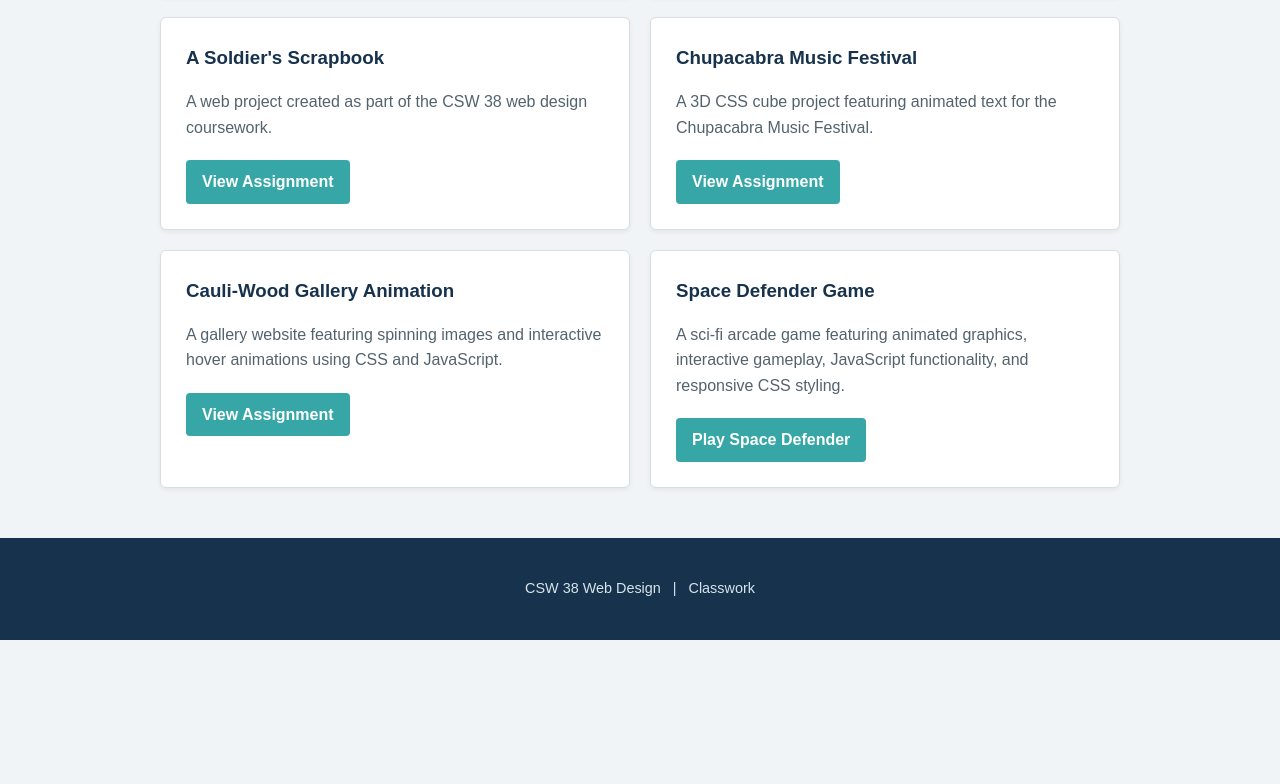
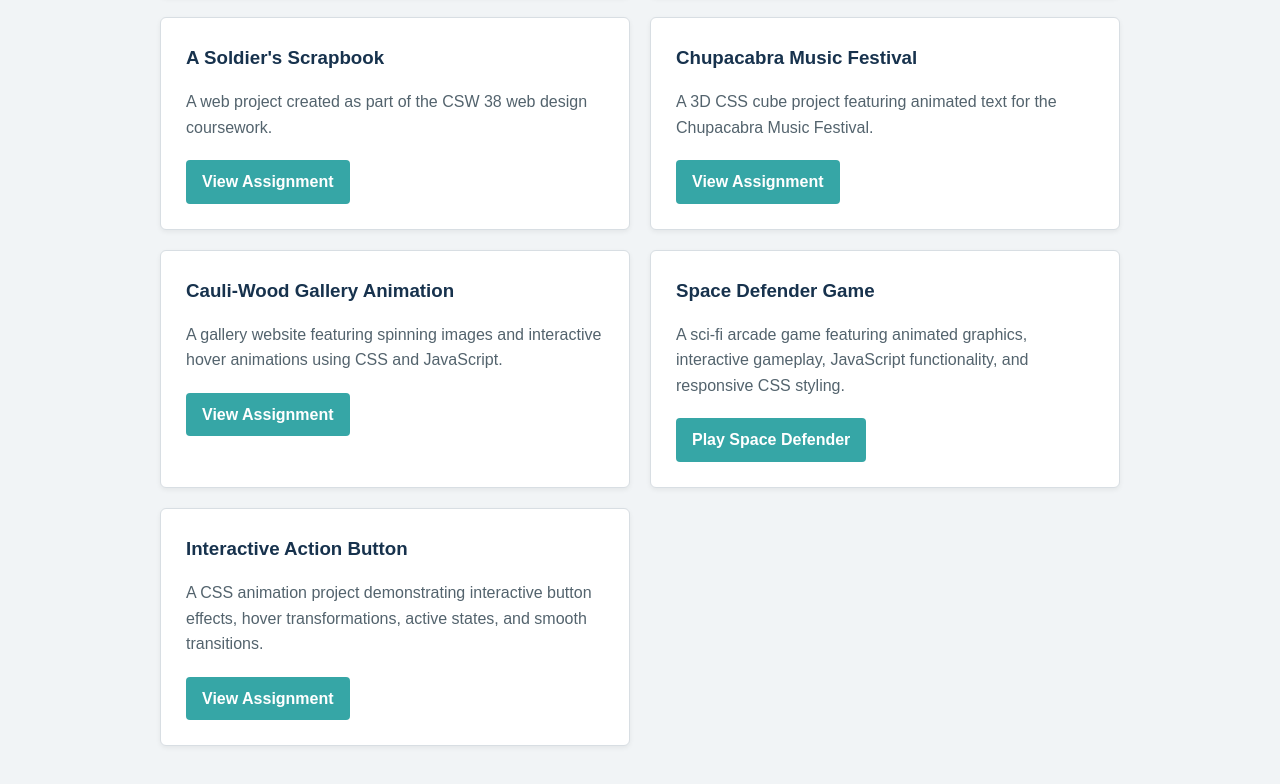
Before and after one commit to pmathis239-art/CSW38, a plain HTML site: page index.html in a window 1280 px wide. Shown: the part 722-1506 px from the top of the page. Before the commit the page ends 1362 px from the top, so only its background shows below. Drawn offline with Linux system fonts and the light colour scheme.

Commit message:
Update index.html

```diff
--- a/index.html
+++ b/index.html
@@ -1,16 +1,26 @@
-<!DOCTYPE html><html lang="en">
+
+<!DOCTYPE html>
+<html lang="en">
 <head>
    <meta charset="utf-8">
    <meta name="viewport" content="width=device-width, initial-scale=1.0">
    <title>CSW 38 | Web Design Classwork</title>
    <link href="style.css" rel="stylesheet">
-</head><body>   <header>
+</head>
+
+<body>
+
+   <header>
       <div class="header-content">
          <p class="course">CSW 38</p>
          <h1>Web Design Classwork</h1>
          <p class="subtitle">HTML5, CSS, and Web Animation</p>
       </div>
-   </header>   <main>  <section class="welcome">
+   </header>
+
+   <main>
+
+      <section class="welcome">
          <h2>My Classwork</h2>
          <p>
             Welcome to my CSW 38 classwork website. This page contains
@@ -77,24 +87,36 @@
                   View Assignment
                </a>
             </article>
+
             <article class="card">
                <h3>Space Defender Game</h3>
-
                <p>
                   A sci-fi arcade game featuring animated graphics,
                   interactive gameplay, JavaScript functionality,
                   and responsive CSS styling.
                </p>
-
                <a href="SpaceDefender_Project/SpaceDefender_Improved.htm">
                   Play Space Defender
+               </a>
+            </article>
+
+            <!-- Interactive Action Button Assignment -->
+            <article class="card">
+               <h3>Interactive Action Button</h3>
+               <p>
+                  A CSS animation project demonstrating interactive
+                  button effects, hover transformations, active states,
+                  and smooth transitions.
+               </p>
+               <a href="interactive-button/index.html">
+                  View Assignment
                </a>
             </article>
 
          </div>
       </section>
 
-   </main>   <footer>
-      <p>CSW 38 Web Design &nbsp; | &nbsp; Classwork</p>
-   </footer></body>
+   </main>
+
+</body>
 </html>
```
Lines whose indentation alone changed are shown as unchanged.
